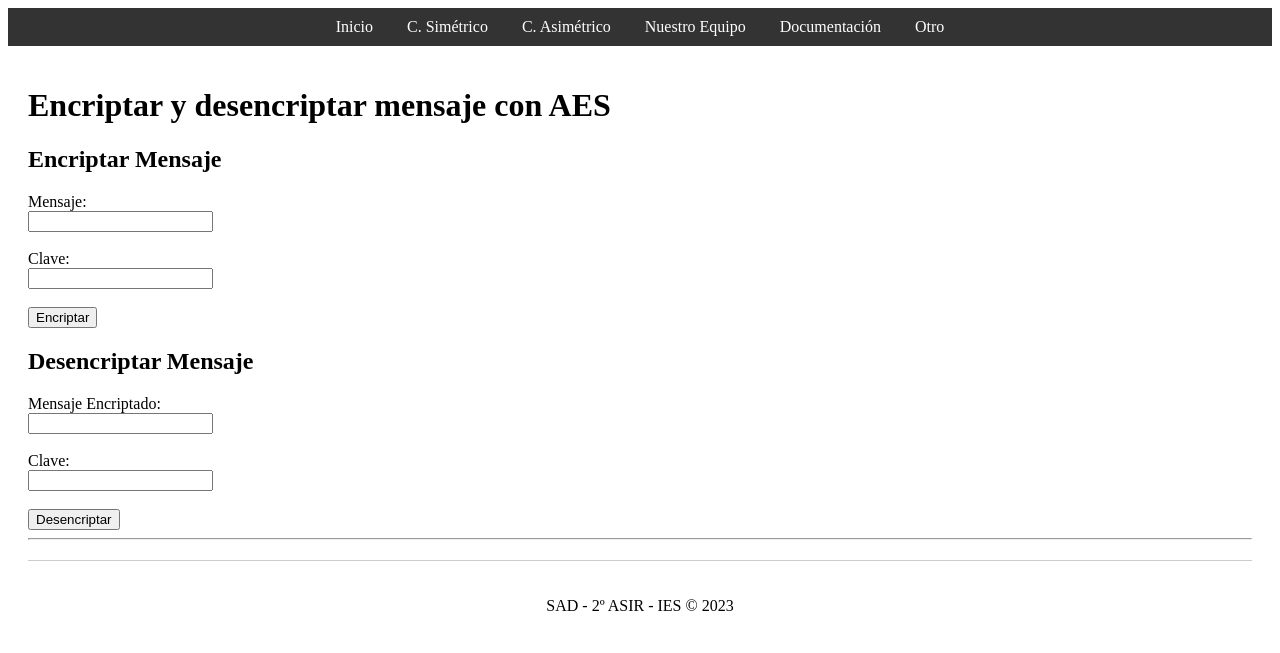
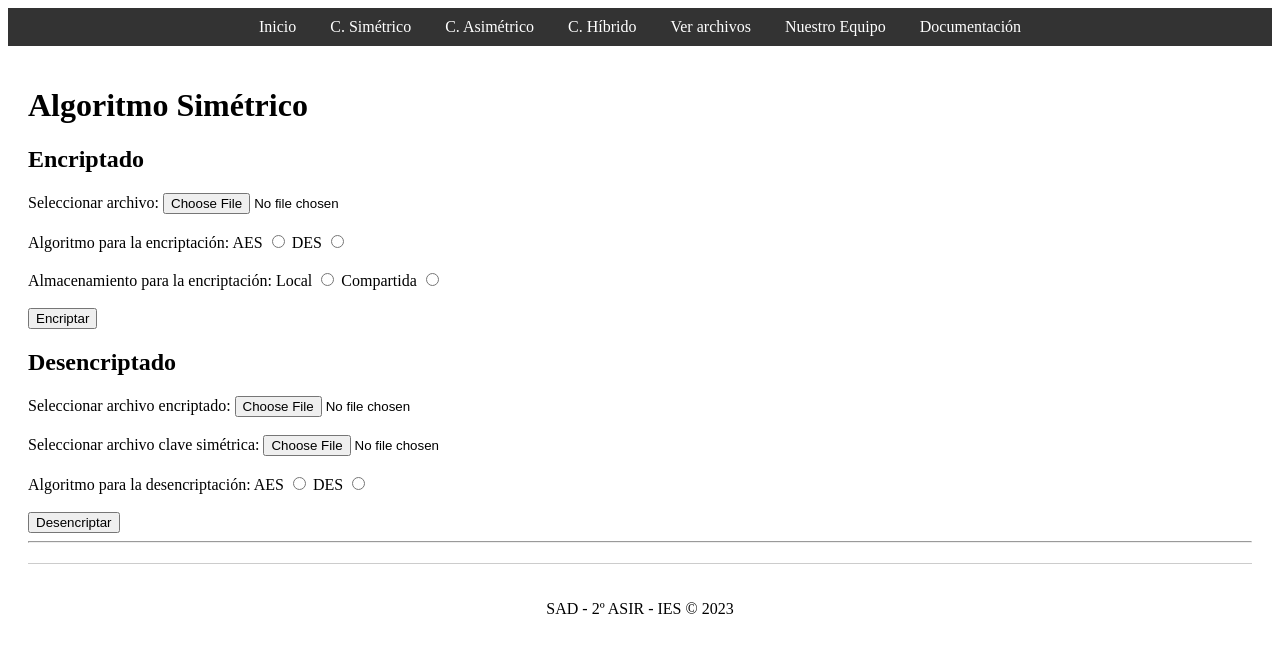
Before and after one commit to lfvalcar/proyecto-criptografia-python-grupo7, a Flask app: page /csimetrico/ in a window 1280 px wide. Shown: the top 653 px of the page. Run offline with Flask 2, Linux system fonts and the light colour scheme.

Commit message:
plantilla de la aplicacion

```diff
--- a/app.py
+++ b/app.py
@@ -1,60 +1,52 @@
-from datetime import datetime
+# Librerias
+# Aplicacion
 from flask import Flask, render_template, request
-import functions as f
+# Funciones de gestion ficheros
+import funciones.functions as f
+import funciones.functions_samba as fsmb
+import funciones.functions_flask as fflask
 
 app = Flask(__name__)
 
-
-# Replace the existing home function with the one below
-@app.route("/")
+# Raíz del proyecto
+@app.route("/", methods=['GET','POST'] )
 def home():
     return render_template("home.html")
 
+# Cifrado simétrico
 @app.route("/csimetrico/", methods=['GET','POST'])
 def csimetrico():
-    if request.method == 'POST':
-        message = request.form['message']
-        key = request.form['key']
-        mode = request.form['mode']
-
-        if mode == 'encrypt':
-            encrypted_message = f.encrypt_message(message, key)
-            return render_template('csimetrico.html', encrypted_message=encrypted_message, mode=mode)
-        elif mode == 'decrypt':
-            decrypted_message = f.decrypt_message(message, key)
-            return render_template('csimetrico.html', decrypted_message=decrypted_message, mode=mode)
-
     return render_template("csimetrico.html")
 
+# Cifrado Asimétrico
 @app.route("/casimetrico/")
 def casimetrico():
     return render_template("casimetrico.html")
 
+# Cifrado Híbrido
+@app.route("/chibrido/")
+def chibrido():
+    return render_template("chibrido.html")
 
+# Listado de los archivos compartidos
+@app.route("/listadoArchivos/", methods=['GET','POST'])
+def listar_archivos():
+        return render_template("login.html")
+
+# Sobre el equipo
 @app.route("/about/")
 def about():
     return render_template("about.html")
 
+# Documentación del proyecto
 @app.route("/doc/")
 def doc():
     return render_template("doc.html")
 
-@app.route("/otro/")
-def otro():
-    return render_template("otro.html")
-
-
-
-@app.route("/hello/")
-@app.route("/hello/<name>")
-def hello_there(name = None):
-    return render_template(
-        "hello_there.html",
-        name=name,
-        date=datetime.now()
-    )
-
-
+# Datos de la api
 @app.route("/api/data")
 def get_data():
     return app.send_static_file("data.json")
+
+if __name__ == '__main__':
+    app.run(debug=True)
--- /dev/null
+++ b/funciones/functions.py
@@ -0,0 +1,34 @@
+# Variables globales
+archivo_credencial='data/credencial' # Archivo donde de se almacena la credencial junto al recurso compartido
+
+# Comprobar si la credencial esta almacenada o no
+def leer_credencial():
+    with open(archivo_credencial,'r') as credencial:
+        comprobacion=credencial.readline() # Leer la primera linea del archivo credencial que indica si hay o no credencial almacenada
+        if comprobacion.strip()=='True': # Asegurar de que no haya saltos de lineas al comprobar la primera linea
+            return True # Hay credencial almacenada
+        else:
+            return False # No hay credencial almacenada
+
+# Almacenar credencial
+# Parametros de entrada:
+# usuario,password --> usuario y contraseña a almacenar
+# recurso compartido --> carpeta compartida del servidor al que se accede a almacenar
+def escribir_credencial(usuario,password,recurso_compartido):
+    with open(archivo_credencial,'w') as credencial:
+        contenido=usuario+':'+password+':'+recurso_compartido # Almacenar la credencial de esta sesion separando por :
+        credencial.write('True\n')
+        credencial.write(contenido)
+
+# Eliminar la credencial
+def borrar_credencial():
+    with open(archivo_credencial,'w') as credencial:
+        credencial.write('False') # Escribir False para identificar que no hay credencial almacenada
+
+# Extraccion de la credencial para utilizarla
+def extraer_credencial():
+    with open(archivo_credencial,'r') as credencial:
+        registro=credencial.readlines()[1] # Leer la segunda linea donde esta la credencial almacenada
+        usuario, password, recurso_compartido=registro.split(':') # Gracias a que separamos por : al almcenar podemos separarlo por : al extraer
+
+        return usuario,password,recurso_compartido # Devolver la credencial
--- /dev/null
+++ b/funciones/functions_flask.py
@@ -0,0 +1,25 @@
+# Librerias
+# Gestion de ficheros Flask
+import os
+from werkzeug.utils import secure_filename
+from flask import send_file
+
+# Variables globales
+archivos_local='data/archivos_local' # Carpeta de la aplicacion para gestion de ficheros
+
+# Funciones de gestion de archivos Flask
+# Subida de archivos
+# Parametros de entrada:
+# archivo --> archivo subido por el usuario
+def subir_archivo(archivo):
+    nombre_archivo=secure_filename(archivo.filename) # Comprobar con secure_filename de que el archivo no contenga caracteres no seguros
+    archivo.save(os.path.join(archivos_local, nombre_archivo)) # Almacenar el archivo en Flask con la libreria OS
+    ruta_archivo_subido=archivos_local+'/'+nombre_archivo # Obtener la ruta del archivo almacenado en string para otras funciones
+
+    return ruta_archivo_subido # Devolver la ruta del archivo subido a la aplicacion
+
+# Bajada de archivos Flask
+# Parametros de enrada:
+# ruta_archivo_flask --> ruta del archivo ubicado en la aplicacion a descargar por el usuario
+def bajar_archivo(ruta_archivo_flask):
+    return send_file(ruta_archivo_flask, as_attachment=True) # Usar send_file para enviar el archivo al usuario
--- a/templates/csimetrico.html
+++ b/templates/csimetrico.html
@@ -1,37 +1,53 @@
 {% extends "layout.html" %}
 {% block title %}
-C. Simétrico
+C. Asimétrico
 {% endblock %}
 {% block content %}
-<h1>Encriptar y desencriptar mensaje con AES</h1>
+<h1>Algoritmo Simétrico</h1>
 
-    <h2>Encriptar Mensaje</h2>
-    <form method="post">
-        <label for="message">Mensaje:</label><br>
-        <input type="text" id="message" name="message"><br><br>
-        <label for="key">Clave:</label><br>
-        <input type="text" id="key" name="key"><br><br>
-        <input type="hidden" name="mode" value="encrypt">
-        <input type="submit" value="Encriptar">
+    <h2>Encriptado</h2>
+    <form method="post" enctype="multipart/form-data">
+        <label for="archivo">Seleccionar archivo:</label>
+        <input id="archivo" type="file" name="archivo">
+        <br><br>
+        <label>Algoritmo para la encriptación:</label>
+        <label for="des">AES</label>
+        <input type="radio" id="aes" name="algoritmo" value="AES">
+        <label for="algoritmo">DES</label>
+        <input type="radio" id="des" name="algoritmo" value="DES">
+        <br><br>
+        <label>Almacenamiento para la encriptación:</label>
+        <label for="local">Local</label>
+        <input type="radio" id="local" name="almacenamiento" value="local">
+        <label for="compartida">Compartida</label>
+        <input type="radio" id="compartida" name="almacenamiento" value="Compartida">
+        <br><br>
+        <input type="submit" name="encriptar" value="Encriptar">
     </form>
 
+    <h2>Desencriptado</h2>
+    <form method="post" enctype="multipart/form-data">
+        <label for="archivo">Seleccionar archivo encriptado:</label>
+        <input id="archivo" type="file" name="archivo"><br><br>
+        <label for="clave">Seleccionar archivo clave simétrica:</label>
+        <input id="clave" type="file" name="clave">
+        <br><br>
+        <label>Algoritmo para la desencriptación:</label>
+        <label for="des">AES</label>
+        <input type="radio" id="aes" name="algoritmo" value="AES">
+        <label for="algoritmo">DES</label>
+        <input type="radio" id="des" name="algoritmo" value="DES">
+        <br><br>
+        <input type="submit" name="desencriptar" value="Desencriptar">
+    </form>
+
+    <!-- Desde aquí lanzará los errores que se produzcan en la introducción de datos  -->
     {% if encrypted_message %}
-        <h2>Mensaje Encriptado:</h2>
-        <p>{{ encrypted_message }}</p>
+
     {% endif %}
 
-    <h2>Desencriptar Mensaje</h2>
-    <form method="post">
-        <label for="encrypted_message">Mensaje Encriptado:</label><br>
-        <input type="text" id="encrypted_message" name="message"><br><br>
-        <label for="key_decrypt">Clave:</label><br>
-        <input type="text" id="key_decrypt" name="key"><br><br>
-        <input type="hidden" name="mode" value="decrypt">
-        <input type="submit" value="Desencriptar">
-    </form>
+    <!-- Desde aquí lanzará los errores o éxito en el proceso de encriptación  -->
+    {% if encrypted_message %}
 
-    {% if decrypted_message %}
-        <h2>Mensaje:</h2>
-        <p>{{ decrypted_message }}</p>
     {% endif %}
 {% endblock %}
--- a/templates/home.html
+++ b/templates/home.html
@@ -4,4 +4,8 @@ Inicio
 {% endblock %}
 {% block content %}
 <p>La página de inicio contendrá un enlace a las diferentes funcionalidades de la app</p>
+<form method="post">
+    <label>Borrar cookies</label>
+    <input type="submit" value="Borrar cookies...">
+</form>
 {% endblock %}
--- a/templates/layout.html
+++ b/templates/layout.html
@@ -12,9 +12,10 @@
                 <a href="{{ url_for('home') }}" class="navbar-brand">Inicio</a>
                 <a href="{{ url_for('csimetrico') }}" class="navbar-item">C. Simétrico</a>
                 <a href="{{ url_for('casimetrico') }}" class="navbar-item">C. Asimétrico</a>
+                <a href="{{ url_for('chibrido') }}" class="navbar-item">C. Híbrido</a>
+                <a href="{{ url_for('listar_archivos') }}" class="navbar-item">Ver archivos</a>
                 <a href="{{ url_for('about') }}" class="navbar-item">Nuestro Equipo</a>
                 <a href="{{ url_for('doc') }}" class="navbar-item">Documentación</a>
-                <a href="{{ url_for('otro') }}" class="navbar-item">Otro</a>
             </nav>
         </header>
 
--- /dev/null
+++ b/templates/listado_archivos.html
@@ -0,0 +1 @@
+{% extends "layout.html" %}{% block title %}Listado Archivos{% endblock %}{% block content %}<h2>Local</h2><p>fichero4.txt</p><p>fichero2.txt</p><p>fichero1.txt</p><p>fichero3.txt</p><h2>Compartido</h2>{% endblock %}
```
Also changed, not shown: funciones/functions_samba.py (added, +77 -0 lines), functions.py (deleted, +0 -15 lines), requirements.txt (+1 -18 lines), templates/chibrido.html (added, +7 -0 lines), templates/login.html (added, +16 -0 lines), Prueba/prueba.py (added), 3 other files.
